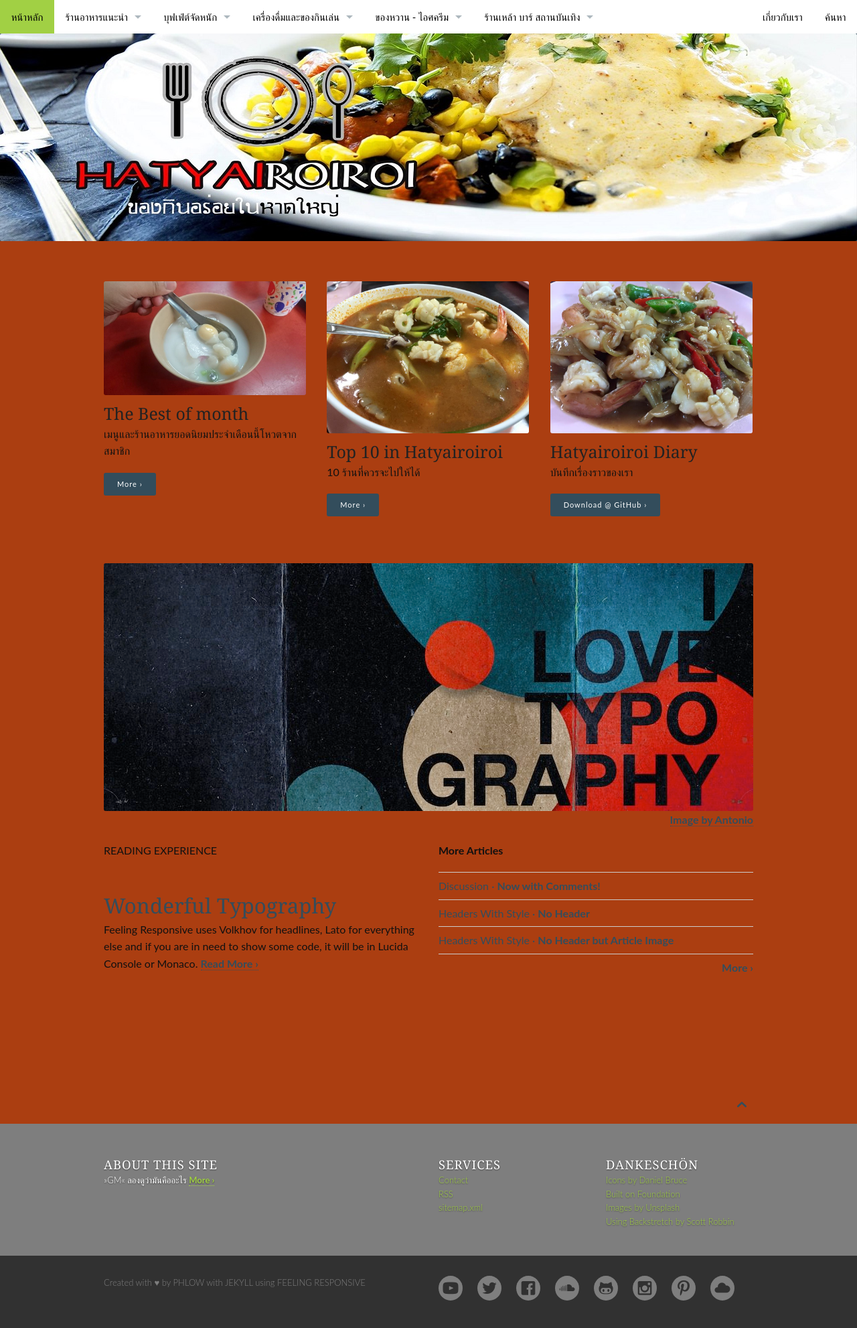
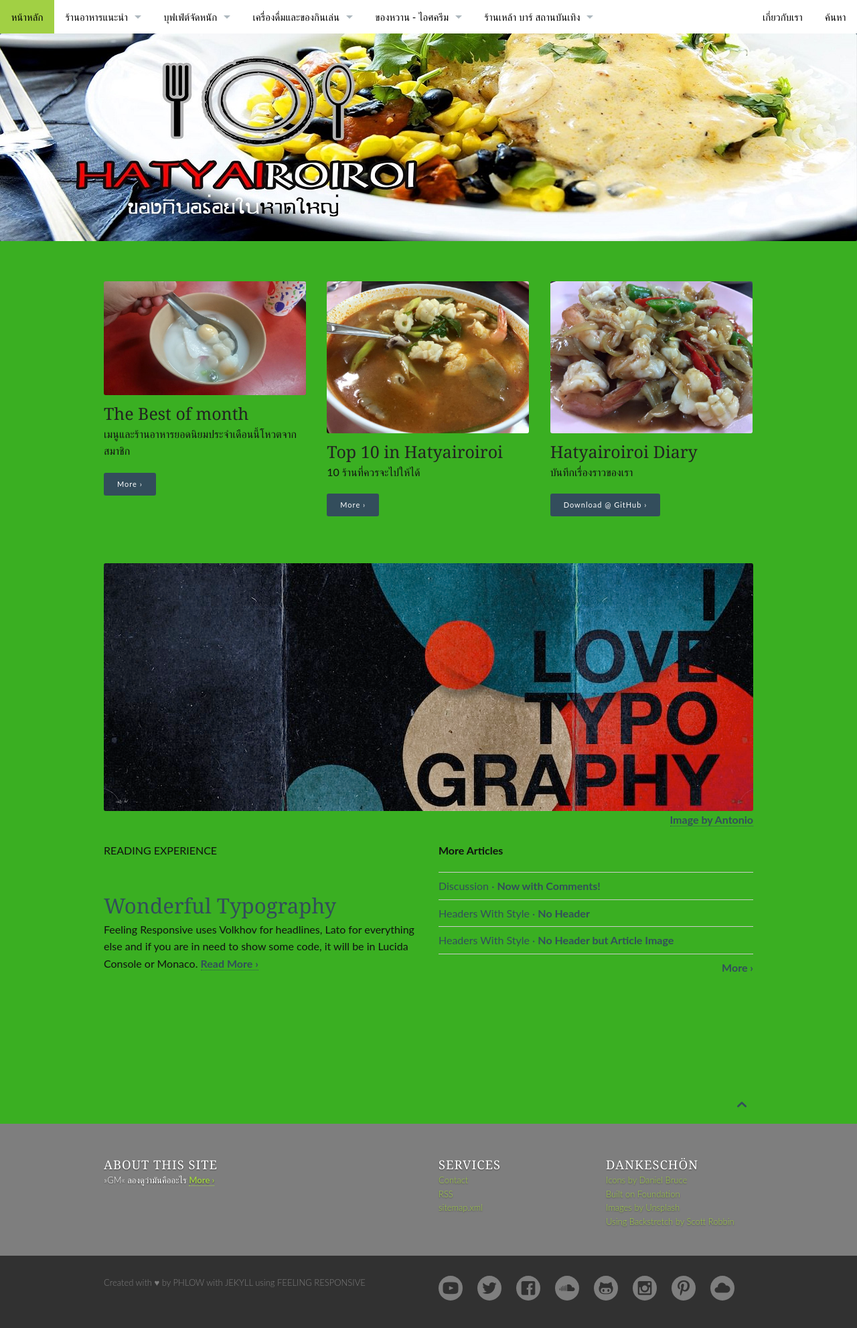
Before and after one commit to hatyairoiroi/hatyairoiroi.github.io, a Jekyll site: the page built from index.md, in a window 1280 px wide. Shown: the whole page at 67% size. Built offline with Jekyll 4.4.1, drawn with Linux system fonts in a browser that asks for light colours.

Commit message:
Update _02_settings_colors.scss

```diff
--- a/_sass/_02_settings_colors.scss
+++ b/_sass/_02_settings_colors.scss
@@ -17,7 +17,7 @@
 
 $text-color:       	#111;
 $body-font-color: 	$text-color;
-$body-bg: 			#AB3E11;
+$body-bg: 			#3AAF22;
 
 
 
```
